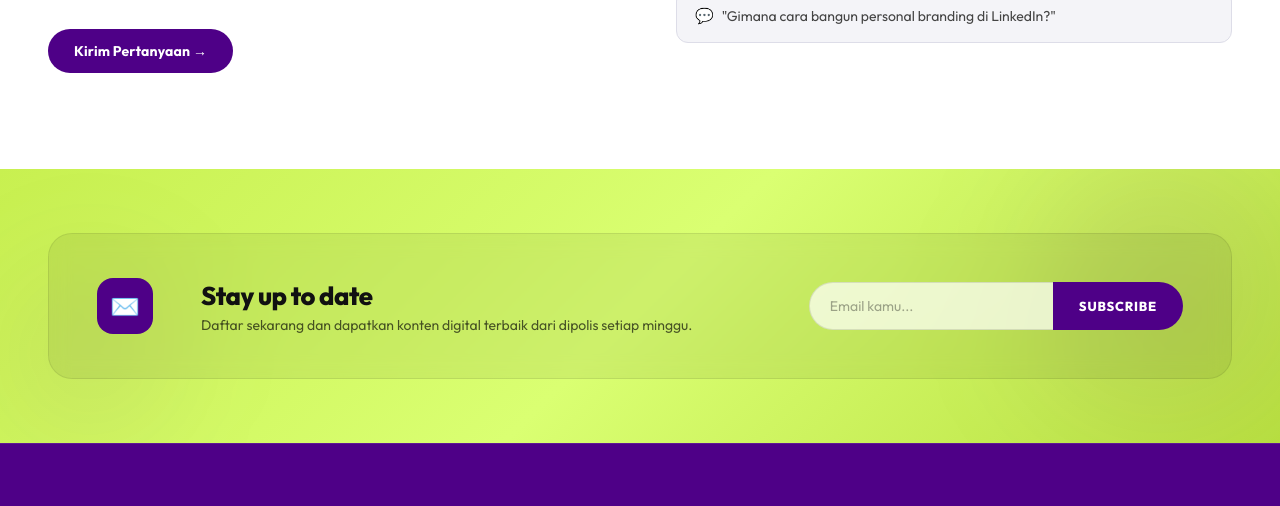
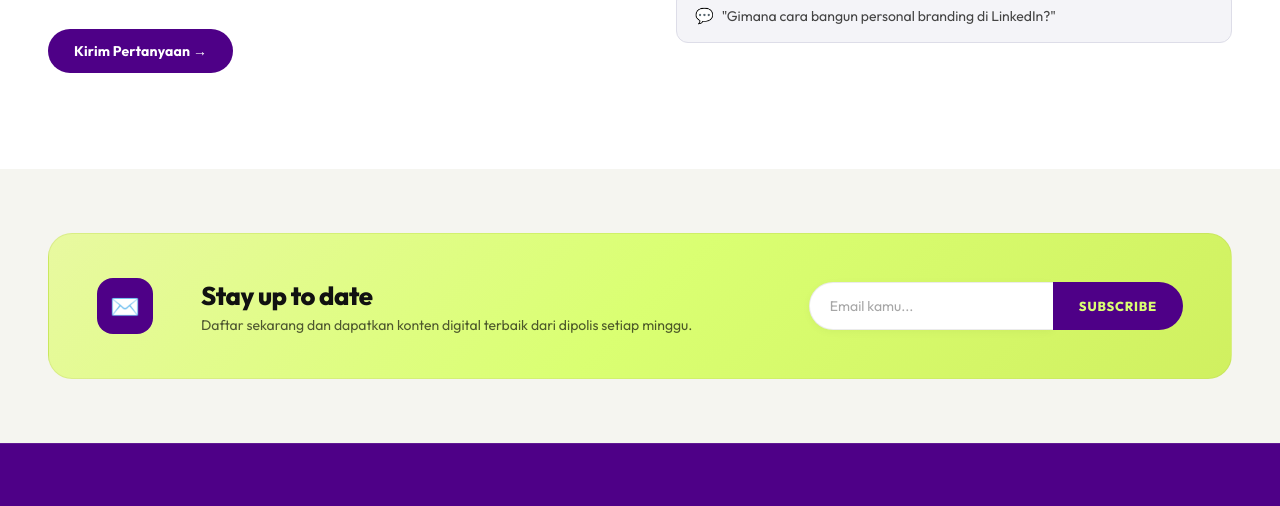
Before and after one commit to digitusidn-dev/dipolis, a plain HTML site: page index.html in a window 1280 px wide. Shown: the part 5366-5872 px from the top of the page. Drawn offline with Linux system fonts and the light colour scheme; a web font is replaced by a local one.

Commit message:
Newsletter section: light bg + lime card gradient

```diff
--- a/index.html
+++ b/index.html
@@ -279,19 +279,19 @@
     .ltrust-d-k { background: var(--pink); }
     .ltrust-d-l { background: #8aaa00; }
 
-        .newsletter { padding: 64px 0; background: linear-gradient(135deg, #c8f050, #DAFF72, #b8e040); position: relative; overflow: hidden; }
-    .nl-bg1 { position: absolute; top: -80px; right: -80px; width: 400px; height: 400px; background: radial-gradient(circle, rgba(78,0,135,.12) 0%, transparent 65%); border-radius: 50%; filter: blur(60px); }
-    .nl-bg2 { position: absolute; bottom: -60px; left: -60px; width: 300px; height: 300px; background: radial-gradient(circle, rgba(78,0,135,.08) 0%, transparent 65%); border-radius: 50%; filter: blur(50px); }
-    .nl-card { position: relative; z-index: 1; background: rgba(0,0,0,.06); border: 1px solid rgba(0,0,0,.08); border-radius: 24px; padding: 44px 48px; display: flex; align-items: center; gap: 48px; backdrop-filter: blur(10px); }
+        .newsletter { padding: 64px 0; background: #f5f5f0; position: relative; overflow: hidden; }
+    .nl-bg1 { display: none; }
+    .nl-bg2 { display: none; }
+    .nl-card { position: relative; z-index: 1; background: linear-gradient(135deg, #e8f9a0, #DAFF72, #d0f060); border: 1px solid rgba(180,200,80,.25); border-radius: 24px; padding: 44px 48px; display: flex; align-items: center; gap: 48px; }
     .nl-icon { width: 56px; height: 56px; background: var(--purple); border-radius: 16px; display: flex; align-items: center; justify-content: center; font-size: 24px; flex-shrink: 0; color: #fff; }
     .nl-text { flex: 1; }
     .nl-text h3 { font-family: 'Outfit', sans-serif; font-weight: 900; font-size: clamp(18px, 2vw, 26px); letter-spacing: -.02em; margin-bottom: 4px; }
     .nl-text p { font-size: 14px; color: rgba(0,0,0,.65); }
     .nl-form { display: flex; flex-shrink: 0; }
-    .nl-input { background: rgba(255,255,255,.7); border: 1px solid rgba(0,0,0,.1); border-right: none; padding: 14px 20px; font-size: 14px; color: #111; font-family: 'Outfit', sans-serif; border-radius: 100px 0 0 100px; outline: none; min-width: 240px; }
+    .nl-input { background: #fff; border: 1px solid rgba(0,0,0,.08); border-right: none; padding: 14px 20px; font-size: 14px; color: #111; font-family: 'Outfit', sans-serif; border-radius: 100px 0 0 100px; outline: none; min-width: 240px; box-shadow: 0 2px 8px rgba(0,0,0,.04); }
     .nl-input::placeholder { color: rgba(0,0,0,.35); }
     .nl-input:focus { border-color: var(--purple); }
-    .nl-btn { background: var(--purple); color: #fff; border: none; padding: 14px 26px; font-family: 'Outfit', sans-serif; font-weight: 800; font-size: 13px; letter-spacing: .06em; text-transform: uppercase; cursor: pointer; border-radius: 0 100px 100px 0; transition: background .2s; white-space: nowrap; }
+    .nl-btn { background: var(--purple); color: var(--lime); border: none; padding: 14px 26px; font-family: 'Outfit', sans-serif; font-weight: 800; font-size: 13px; letter-spacing: .06em; text-transform: uppercase; cursor: pointer; border-radius: 0 100px 100px 0; transition: background .2s; white-space: nowrap; }
     .nl-btn:hover { background: var(--purple-light); }
 
     /* ── FOOTER ── */
```
